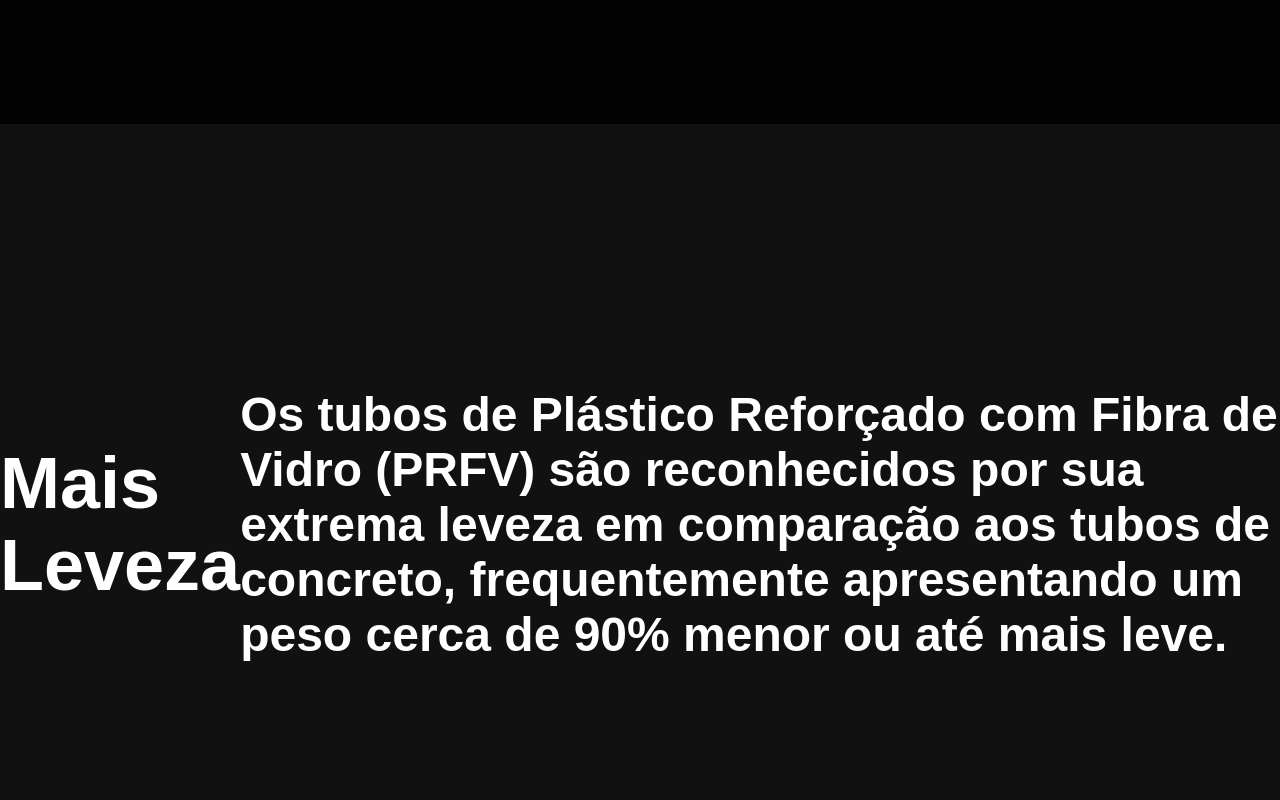
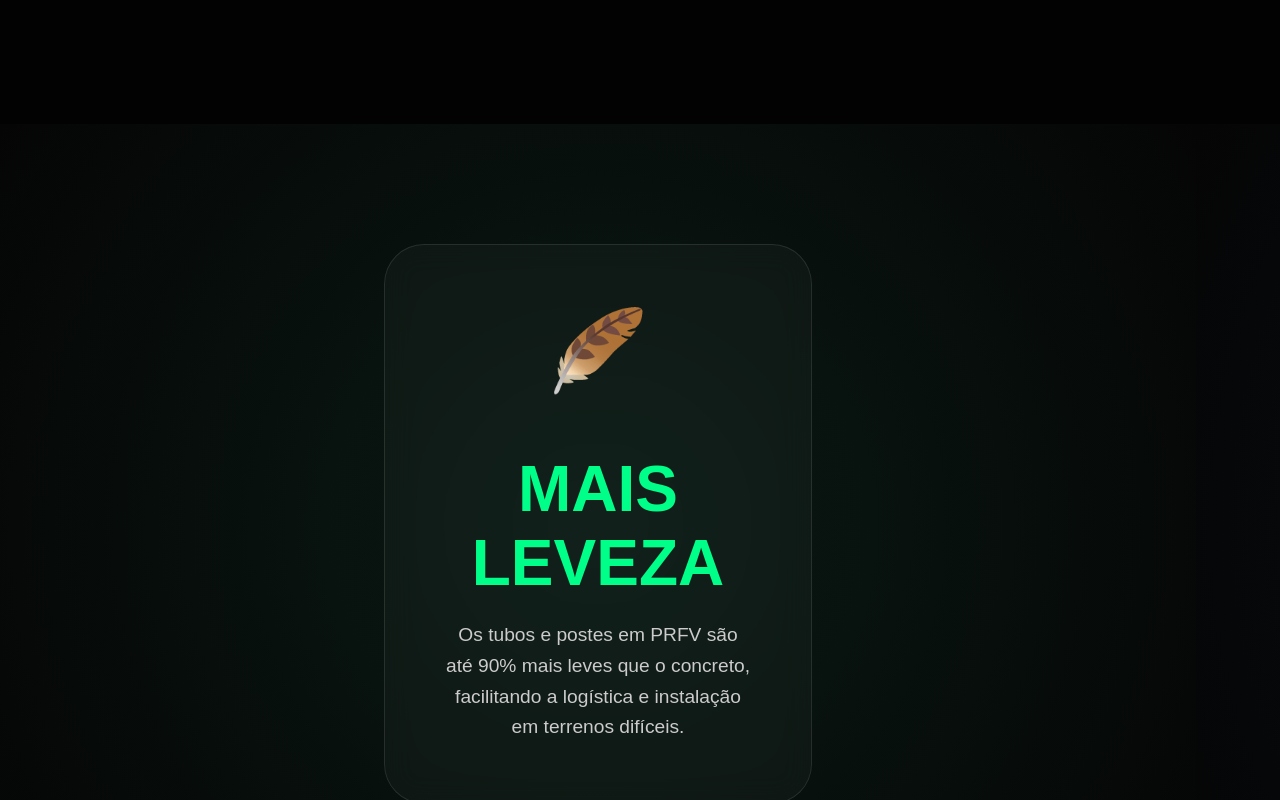
Before and after one commit to CarpoAbdominal/projeto-interagivel, a website built with Vite: page index.html in a window 1280 px wide. Shown: the part 1760-2560 px from the top of the page. Built offline with nearby package versions, Linux system fonts and the light colour scheme.

Commit message:
Scroll Arrumado

```diff
--- a/index.html
+++ b/index.html
@@ -61,13 +61,34 @@
       </div>
     </section>
 
-    <section class="horizontal-wrapper">
-      <div class="horizontal-container">
-        <div class="panel panel-1"><h2>Mais Leveza</h2> <h4>Os tubos de Plástico Reforçado com Fibra de Vidro (PRFV) são reconhecidos por sua extrema leveza em comparação aos tubos de concreto, frequentemente apresentando um peso cerca de 90% menor ou até mais leve.</h4></div>
-        <div class="panel panel-2"><h2>Maior Durabilidade</h2><h4>Produtos fabricados em PRFV (Plástico Reforçado com Fibra de Vidro) são conhecidos pela altíssima durabilidade, frequentemente superando 30 anos com a manutenção adequada.</h4></div>
-        <div class="panel panel-3"><h2>Zero Corrosão</h2><h4>O PRFV (Plástico Reforçado com Fibra de Vidro), também conhecido como FRP (Fiberglass Reinforced Plastic), é amplamente reconhecido pela sua característica de "zero corrosão" ou altíssima resistência à corrosão, tornando-se um substituto superior ao aço e outros metais em ambientes agressivos.</h4></div>
+  <section class="horizontal-wrapper">
+    <div class="horizontal-container">
+      <div class="panel panel-1">
+        <div class="panel-content">
+          <span class="panel-icon">🪶</span>
+          <h2>Mais Leveza</h2>
+          <p>Os tubos e postes em PRFV são até 90% mais leves que o concreto, facilitando a logística e instalação em terrenos difíceis.</p>
+        </div>
       </div>
-    </section>
+
+      <div class="panel panel-2">
+        <div class="panel-content">
+          <span class="panel-icon">🛡️</span>
+          <h2>Alta Durabilidade</h2>
+          <p>Resistência extrema contra raios UV e intempéries. Uma solução feita para durar décadas sem manutenção constante.</p>
+        </div>
+      </div>
+
+      <div class="panel panel-3">
+        <div class="panel-content">
+          <span class="panel-icon">🚀</span>
+          <h2>Zero Corrosão</h2>
+          <p>Totalmente imune à ferrugem e oxidação, ideal para ambientes salinos ou com alta presença de produtos químicos.</p>
+        </div>
+      </div>
+    </div>
+  </section>
+
 
     <section class="product-showcase">
       <div class="product-text">
--- a/src/style.css
+++ b/src/style.css
@@ -183,15 +183,16 @@ body {
 }
 
 /* =========================================
-   6. TELA 3 (SCROLL HORIZONTAL)
+   SESSÃO DE SCROLL HORIZONTAL (PREMIUM)
    ========================================= */
 .horizontal-wrapper {
-  overflow: hidden;
+  overflow-x: hidden;
+  background: #050505;
 }
 
 .horizontal-container {
   display: flex;
-  width: 300vw; /* 3 vezes a largura da tela (pois temos 3 painéis) */
+  width: 300%; /* Três painéis de 100% cada */
   height: 100vh;
 }
 
@@ -201,15 +202,48 @@ body {
   display: flex;
   justify-content: center;
   align-items: center;
-  font-size: 3rem;
-  font-weight: bold;
+  padding: 0 10%;
+  position: relative;
 }
 
-.panel-1 { background-color: #111; }
-.panel-2 { background-color: #222; }
-.panel-3 { background-color: #00ff88; color: #000; }
+/* Conteúdo centralizado e estilizado */
+.panel-content {
+  background: rgba(255, 255, 255, 0.03);
+  border: 1px solid rgba(255, 255, 255, 0.1);
+  backdrop-filter: blur(15px);
+  padding: 60px;
+  border-radius: 40px;
+  max-width: 800px;
+  text-align: center;
+  transition: transform 0.5s ease;
+}
 
-.panel h2 { pointer-events: none; }
+.panel-icon {
+  font-size: 5rem;
+  display: block;
+  margin-bottom: 20px;
+}
+
+.panel h2 {
+  font-size: clamp(2.5rem, 5vw, 4rem);
+  color: #00ff88;
+  text-transform: uppercase;
+  margin-bottom: 20px;
+  font-weight: 800;
+}
+
+.panel p {
+  font-size: 1.2rem;
+  line-height: 1.6;
+  color: #cccccc;
+  max-width: 600px;
+  margin: 0 auto;
+}
+
+/* Cores de fundo suaves para diferenciar os painéis ao girar */
+.panel-1 { background: radial-gradient(circle at center, #0a1a14 0%, #050505 100%); }
+.panel-2 { background: radial-gradient(circle at center, #0a111a 0%, #050505 100%); }
+.panel-3 { background: radial-gradient(circle at center, #1a0a0a 0%, #050505 100%); }
 
 /* =========================================
    7. TELA 4 (PRODUTO - SCROLL SPLIT)
```
